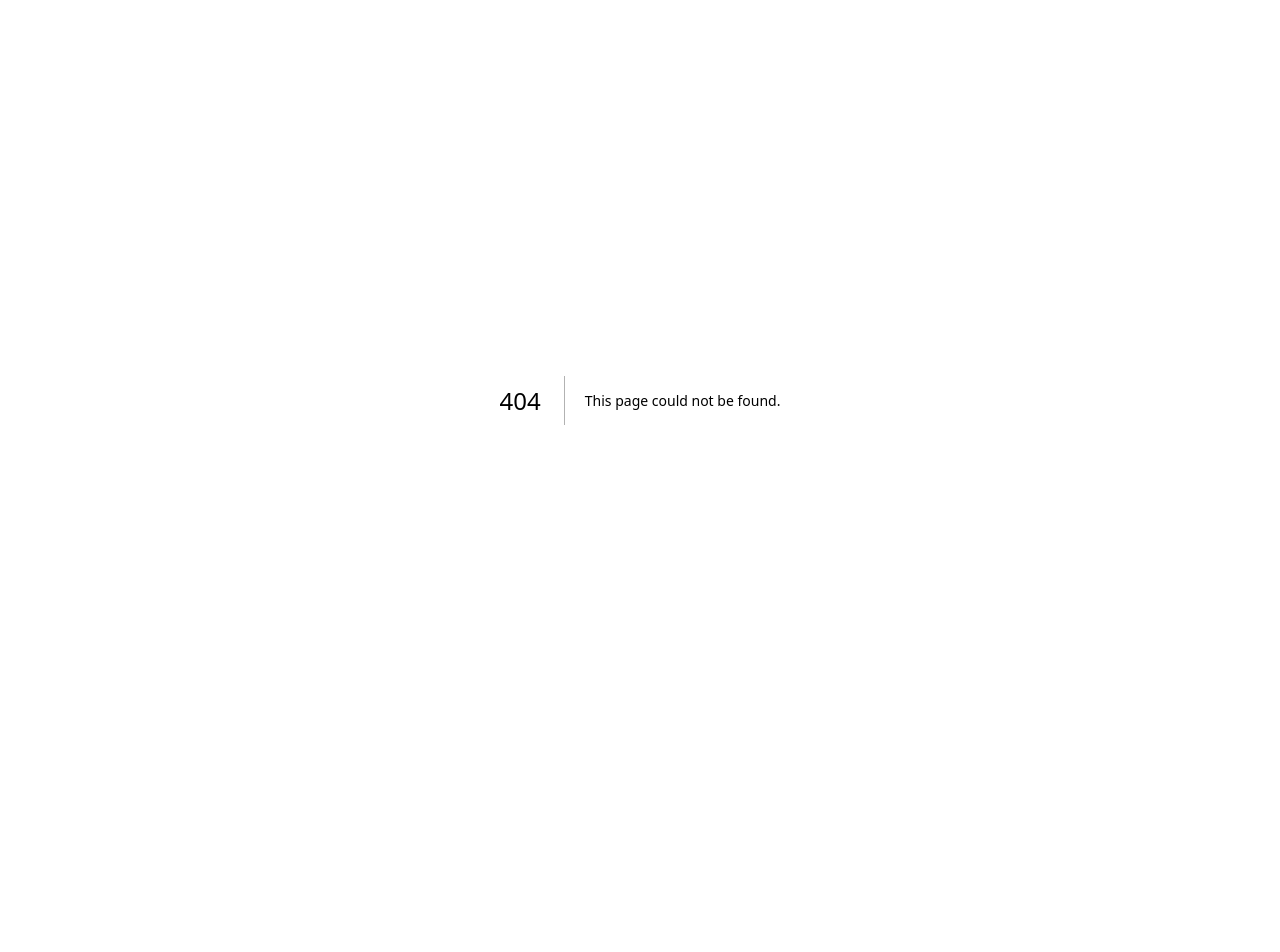
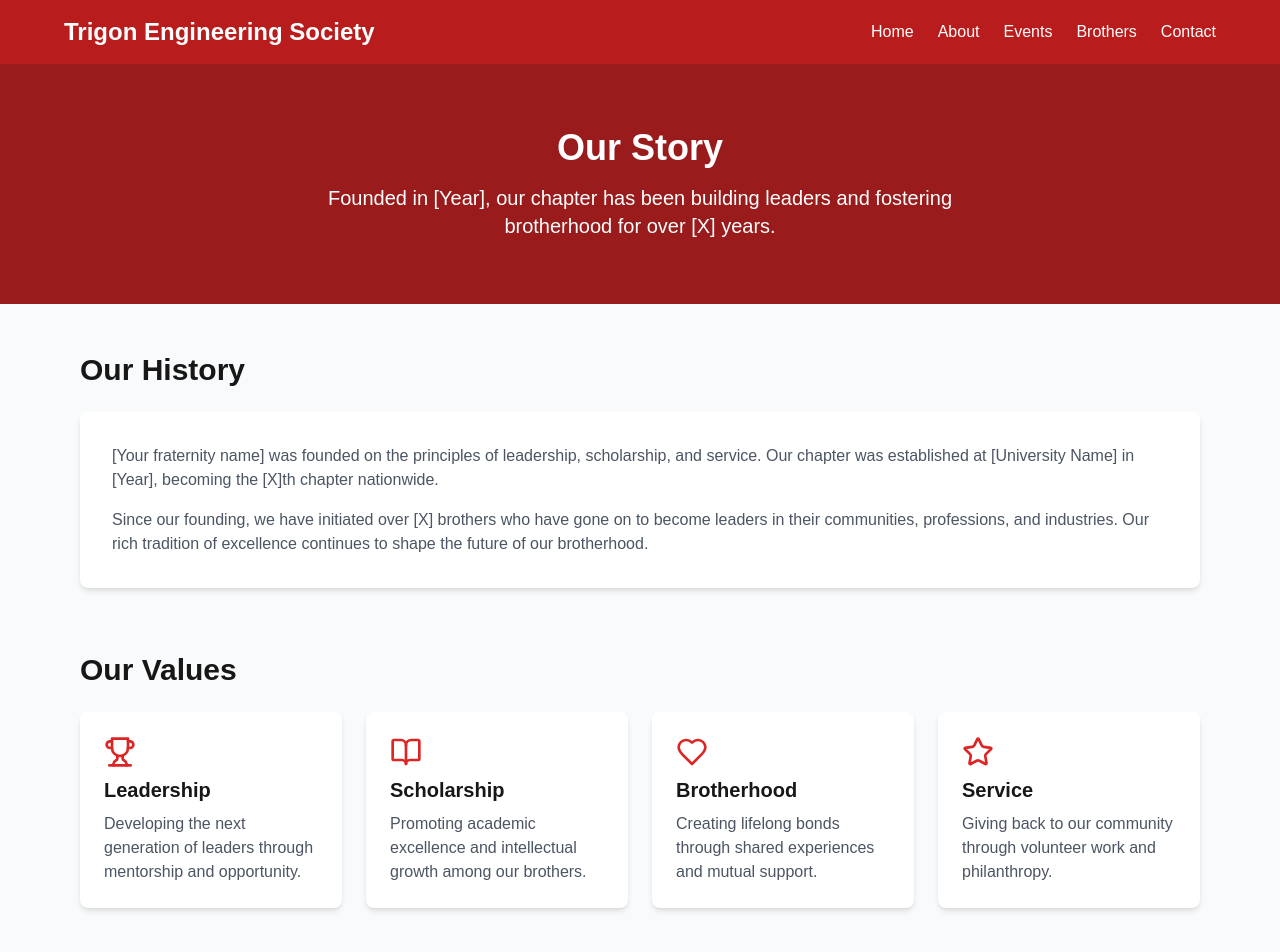
Before and after one commit to tbone30/trigon, a Next.js app: page /about in a window 1280 px wide. Before the commit this address had no page. Shown: the top 952 px of the page. Before the commit the page ends 800 px from the top, so only its background shows below. Built offline with nearby package versions, Linux system fonts and the light colour scheme.

Commit message:
about page

```diff
--- /dev/null
+++ b/app/about/page.js
@@ -0,0 +1,92 @@
+import React from 'react';
+import { Trophy, Heart, Star, BookOpen } from 'lucide-react';
+
+const AboutPage = () => {
+  return (
+    <div className="min-h-screen bg-gray-50">
+      {/* Navigation Bar */}
+      <nav className="bg-red-700 text-white p-4">
+        <div className="max-w-6xl mx-auto flex justify-between items-center">
+          <h1 className="text-2xl font-bold">Trigon Engineering Society</h1>
+          <div className="space-x-6">
+            <a href="#" className="hover:text-gray-200">Home</a>
+            <a href="/about" className="hover:text-gray-200">About</a>
+            <a href="#" className="hover:text-gray-200">Events</a>
+            <a href="#" className="hover:text-gray-200">Brothers</a>
+            <a href="#" className="hover:text-gray-200">Contact</a>
+          </div>
+        </div>
+      </nav>
+
+      {/* Hero Section */}
+      <div className="bg-red-800 text-white py-16">
+        <div className="max-w-6xl mx-auto text-center px-4">
+          <h2 className="text-4xl font-bold mb-4">Our Story</h2>
+          <p className="text-xl max-w-2xl mx-auto">Founded in [Year], our chapter has been building leaders and fostering brotherhood for over [X] years.</p>
+        </div>
+      </div>
+
+      {/* Main Content */}
+      <div className="max-w-6xl mx-auto py-12 px-4">
+        {/* History Section */}
+        <div className="mb-16">
+          <h3 className="text-3xl font-bold mb-6">Our History</h3>
+          <div className="bg-white rounded-lg shadow-md p-8">
+            <p className="text-gray-600 mb-4">
+              [Your fraternity name] was founded on the principles of leadership, scholarship, and service.
+              Our chapter was established at [University Name] in [Year], becoming the [X]th chapter nationwide.
+            </p>
+            <p className="text-gray-600">
+              Since our founding, we have initiated over [X] brothers who have gone on to become leaders
+              in their communities, professions, and industries. Our rich tradition of excellence continues
+              to shape the future of our brotherhood.
+            </p>
+          </div>
+        </div>
+
+        {/* Core Values */}
+        <div className="mb-16">
+          <h3 className="text-3xl font-bold mb-6">Our Values</h3>
+          <div className="grid grid-cols-1 md:grid-cols-2 lg:grid-cols-4 gap-6">
+            <div className="bg-white p-6 rounded-lg shadow-md">
+              <Trophy className="w-8 h-8 text-red-600 mb-2" />
+              <h4 className="text-xl font-bold mb-2">Leadership</h4>
+              <p className="text-gray-600">Developing the next generation of leaders through mentorship and opportunity.</p>
+            </div>
+            <div className="bg-white p-6 rounded-lg shadow-md">
+              <BookOpen className="w-8 h-8 text-red-600 mb-2" />
+              <h4 className="text-xl font-bold mb-2">Scholarship</h4>
+              <p className="text-gray-600">Promoting academic excellence and intellectual growth among our brothers.</p>
+            </div>
+            <div className="bg-white p-6 rounded-lg shadow-md">
+              <Heart className="w-8 h-8 text-red-600 mb-2" />
+              <h4 className="text-xl font-bold mb-2">Brotherhood</h4>
+              <p className="text-gray-600">Creating lifelong bonds through shared experiences and mutual support.</p>
+            </div>
+            <div className="bg-white p-6 rounded-lg shadow-md">
+              <Star className="w-8 h-8 text-red-600 mb-2" />
+              <h4 className="text-xl font-bold mb-2">Service</h4>
+              <p className="text-gray-600">Giving back to our community through volunteer work and philanthropy.</p>
+            </div>
+          </div>
+        </div>
+
+        {/* Current Leadership */}
+        <div className="mb-16">
+          <h3 className="text-3xl font-bold mb-6">Chapter Leadership</h3>
+          <div className="grid grid-cols-1 md:grid-cols-2 lg:grid-cols-3 gap-6">
+            {['President', 'Vice President', 'Treasurer', 'Secretary', 'Rush Chair', 'Social Chair'].map((position) => (
+              <div key={position} className="bg-white p-6 rounded-lg shadow-md">
+                <h4 className="text-xl font-bold mb-2">{position}</h4>
+                <p className="text-gray-600">[Name]</p>
+                <p className="text-red-600">[Class of YYYY]</p>
+              </div>
+            ))}
+          </div>
+        </div>
+      </div>
+    </div>
+  );
+};
+
+export default AboutPage;
--- a/app/page.js
+++ b/app/page.js
@@ -7,10 +7,10 @@ const HomePage = () => {
       {/* Navigation Bar */}
       <nav className="bg-red-700 text-white p-4">
         <div className="max-w-6xl mx-auto flex justify-between items-center">
-          <h1 className="text-2xl font-bold">Fraternity Name</h1>
+          <h1 className="text-2xl font-bold">Trigon Engineering Societ</h1>
           <div className="space-x-6">
             <a href="#" className="hover:text-gray-200">Home</a>
-            <a href="#" className="hover:text-gray-200">About</a>
+            <a href="/about" className="hover:text-gray-200">About</a>
             <a href="#" className="hover:text-gray-200">Events</a>
             <a href="#" className="hover:text-gray-200">Brothers</a>
             <a href="#" className="hover:text-gray-200">Contact</a>
```
